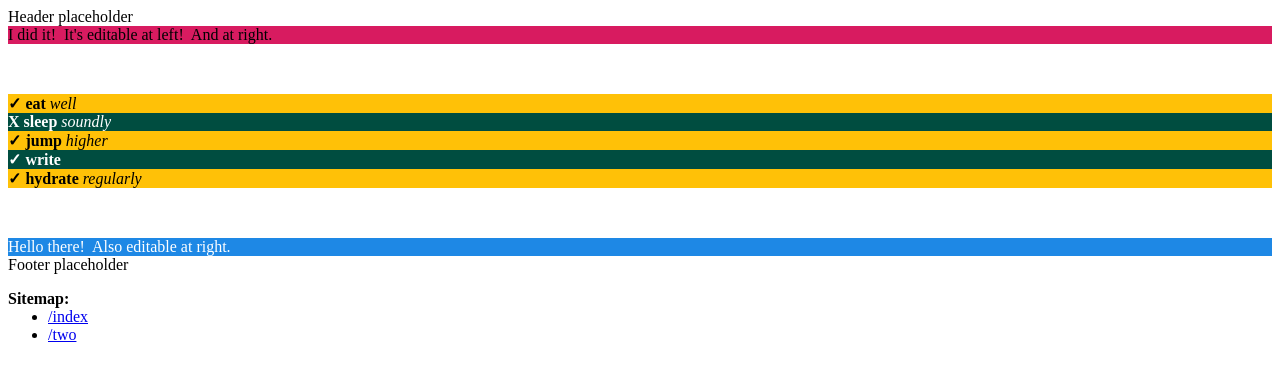
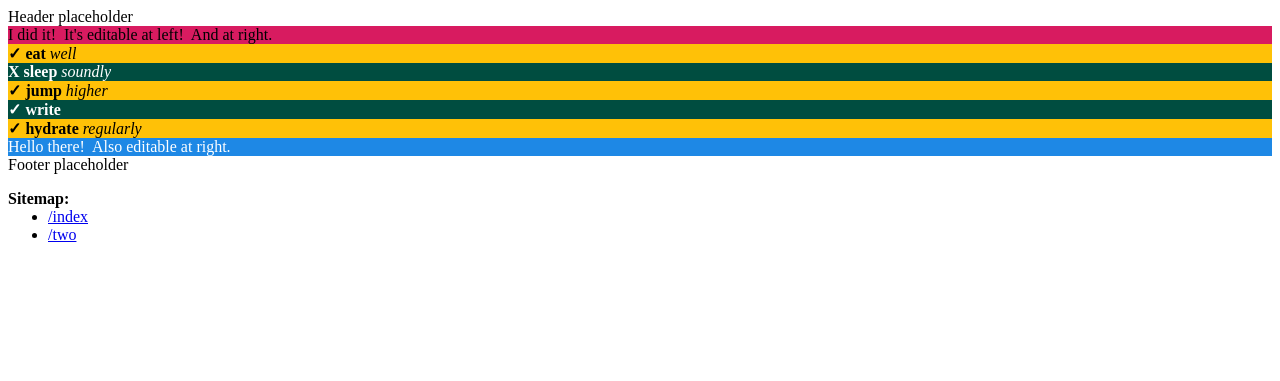
Before and after one commit to stackbit-projects/majestic-artichoke-a867b, a Jekyll site: the page built from pages/advanced/index.md, in a window 1280 px wide. Shown: the top 381 px of the page. Built offline with Jekyll 4.4.1, drawn with Linux system fonts in a browser that asks for light colours.

Commit message:
section_task_list.html: changed

```diff
--- a/_includes/section_task_list.html
+++ b/_includes/section_task_list.html
@@ -1,12 +1,13 @@
 {% comment %}Short-circuit if data passed to this partial as "section" isn't actually task-listing-like{% endcomment %}
 {% assign task_list_section = include.section %}
 {% if task_list_section and task_list_section.accomplishments and task_list_section.accomplishments.size > 0 %}
-    <div><p>&nbsp;</p></div>
   <div class="task-list" data-sb-field-path=".accomplishments">
     {% for task in task_list_section.accomplishments %}
       {% capture alternatingClassName %}{% cycle 'task-odd', 'task-even' %}{% endcapture %}
-      {% include item_task.html taskDetail=task alternatingClassName=alternatingClassName %}
+      {% capture stackbitWhichTask %}{{ forloop.index | minus: 1 }}{% endcapture %}
+      <div data-sb-field-path=".[{{ stackbitWhichTask }}]">
+        {% include item_task.html taskDetail=task alternatingClassName=alternatingClassName %}
+      </div>
     {% endfor %}
   </div>
-    <div><p>&nbsp;</p></div>
 {% endif %}
```
